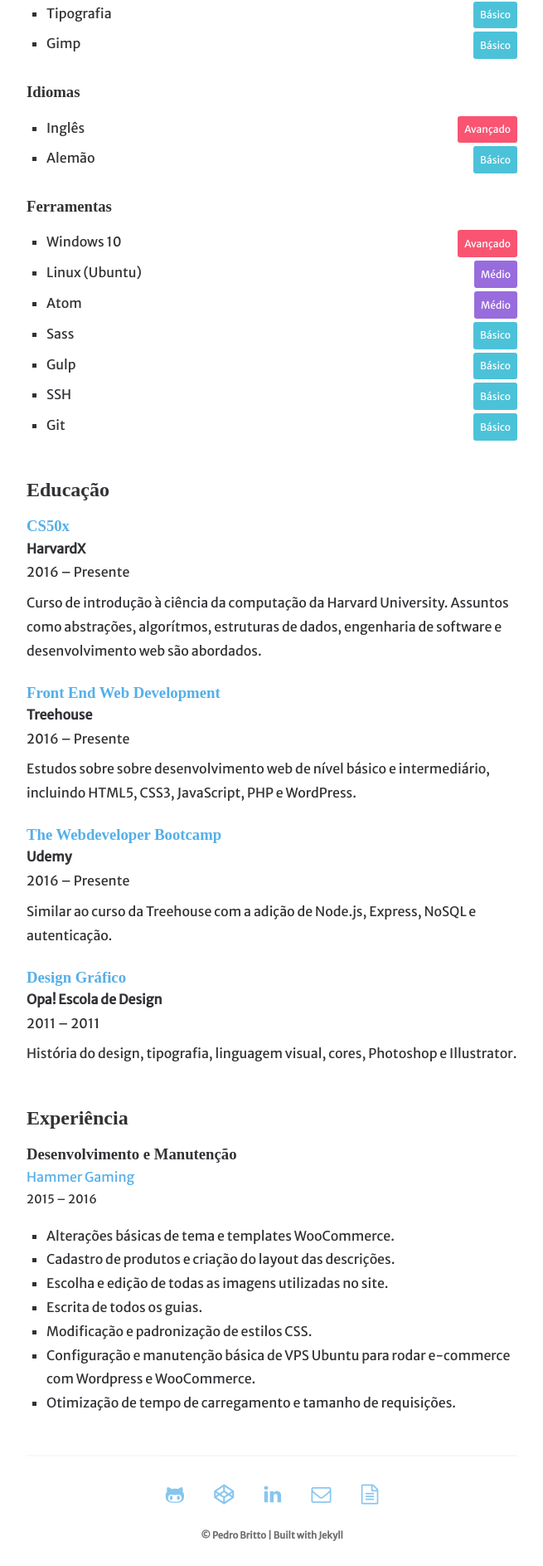
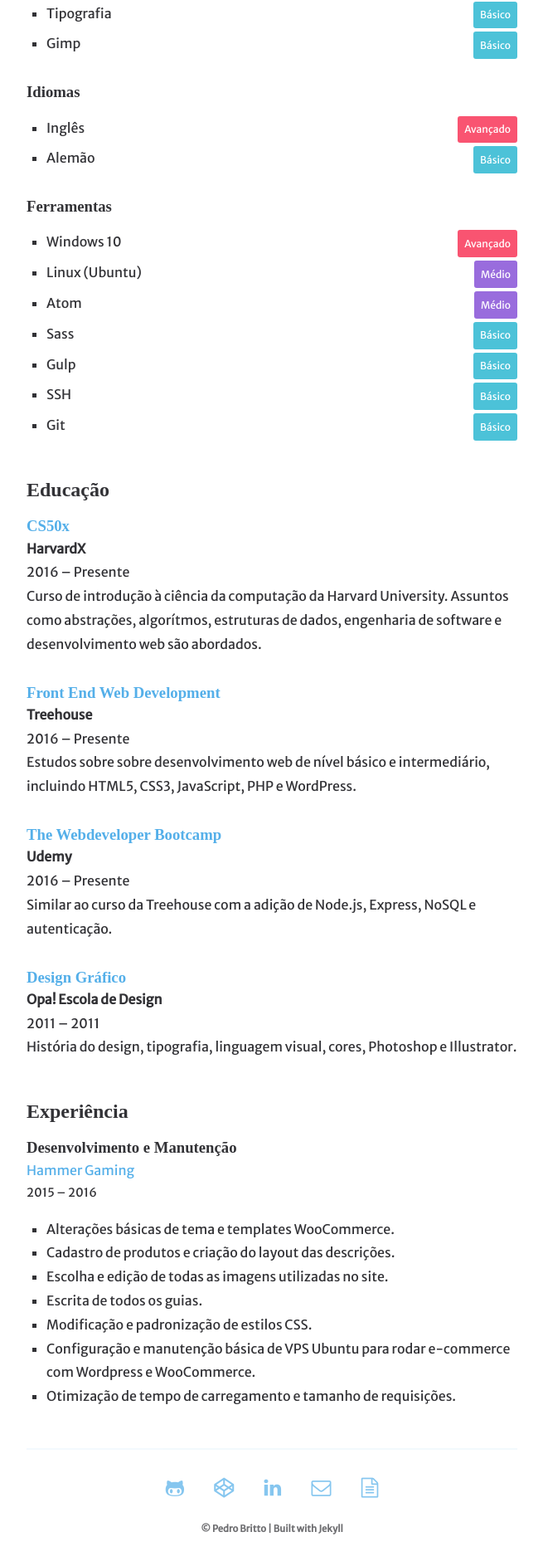
Before and after one commit to pedrobritto/pedrobritto.github.io, a Jekyll site: the page built from _pages/cv.html, in a window 1280 px wide. Shown: the part 1488-3375 px from the top of the page at 83% size, without its empty margins (312-967 px from the left). Built offline with Jekyll 4.4.1, drawn with Linux system fonts in a browser that asks for light colours; some web fonts are replaced.

Commit message:
fix cv layout
removed margin bellow education list summary and increases margin bellow education list items

```diff
--- a/_sass/base/_cv.scss
+++ b/_sass/base/_cv.scss
@@ -7,44 +7,31 @@
   margin-top: 0;
 }
 
-/* SECTION: Social Icons */
+/* SECTION: Skills */
 /* —————————————————————————————— */
 
-.cv-social-links {
-  .icon {
 
-    display: block;
+.skill-list {
+
+  h3 {
+    margin-top: 2rem;
+  }
+
+  .item {
+    margin-bottom: .5rem;
+  }
+
+  .item.separator {
+    font-weight: bold;
+    opacity: 0.5;
+    margin-top: 1.5rem;
   }
 }
 
 
-/* SECTION: Skills */
-/* —————————————————————————————— */
+/* skill levels */
 
-.skill-list h3 {
-  margin-top: 2rem;
-}
-
-.skill-list .list {
-  // list-style-type: none;
-  // padding-left: 0;
-}
-
-.skill-list .item {
-  margin-bottom: .5rem;
-}
-
-.skill-list .item::before {
-  // content: "\f0da\0020";
-}
-
-.skill-list .item.separator {
-  font-weight: bold;
-  opacity: 0.5;
-  margin-top: 1.5rem;
-}
-
-.skill-list .score {
+.score {
   color: white;
   border-radius: 3px;
   padding: 0.35rem .5rem;
@@ -52,43 +39,30 @@
 
   font-size: .75rem;
   font-weight: 400;
+
+  &.lvl-1 {
+    background-color: #4CC2D8;
+
+    &::after {
+      content: "Básico";
+    }
   }
 
-/* skill levels */
+  &.lvl-2 {
+    background-color: #996cdd;
 
-  .score.lvl-1 {
-    background-color: #4CC2D8;
+    &::after {
+      content: "Médio";
     }
-    .score.lvl-1::after {
-      content: "Básico";
   }
 
-  .score.lvl-2 {
-    background-color: #996cdd;
-  }
-    .score.lvl-2::after {
-      content: "Médio";
-    }
+  &.lvl-3 {
+    background-color: #F95471;
 
-  .score.lvl-3 {
-    background-color: #F95471;
-  }
-    .score.lvl-3::after {
+    &::after {
       content: "Avançado";
     }
-
-  .score.lvl-4 {
-    background-color: #ee9f37;
   }
-    .score.lvl-4::after {
-      content: "Avançado";
-    }
-
-  .score.lvl-5 {
-    background-color: #f25050;
-  }
-    .score.lvl-5::after {
-      content: "Mestre";
 }
 
 
@@ -96,32 +70,34 @@
 /* —————————————————————————————— */
 
 .education-list {
+
   list-style-type: none;
   padding-left: 0;
-}
 
-.education-list .summary {
-  margin-bottom: .5rem;
-}
+  .summary {
+    // margin-bottom: .5rem;
 
-.education-list .summary .course {
+    .course {
       margin-bottom: 0;
     }
 
-.education-list .summary .institution {
+    .institution {
       font-weight: bold;
     }
-
-.education-list .item {
-  margin-bottom: 1.5rem;
   }
 
-  .education-list .item .date {
+
+  .item {
+    margin-bottom: 2rem;
+
+    .date {
       /*font-size: 0.9em;*/
     }
 
-  .education-list .item .highlight {
+    .highlight {
       font-weight: bold;
+    }
+  }
 }
 
 
@@ -130,23 +106,23 @@
 
 .job-entry .summary {
   margin-bottom: 1rem;
-}
 
-  .job-entry .summary .rolename {
+  .rolename {
     margin-bottom: 0;
   }
 
-  .job-entry .summary .period {
+  .period {
     font-size: 0.9rem;
     /*opacity: 0.5;*/
+  }
 }
 
 .job-entry .activities {
   padding-left: 1.5rem;
 }
 
+.job-entry .activities .item {
   @media (max-width: 40rem) {
-    .job-entry .activities .item {
     padding-bottom: .5rem;
   }
 }
```
Lines whose indentation alone changed are shown as unchanged.
